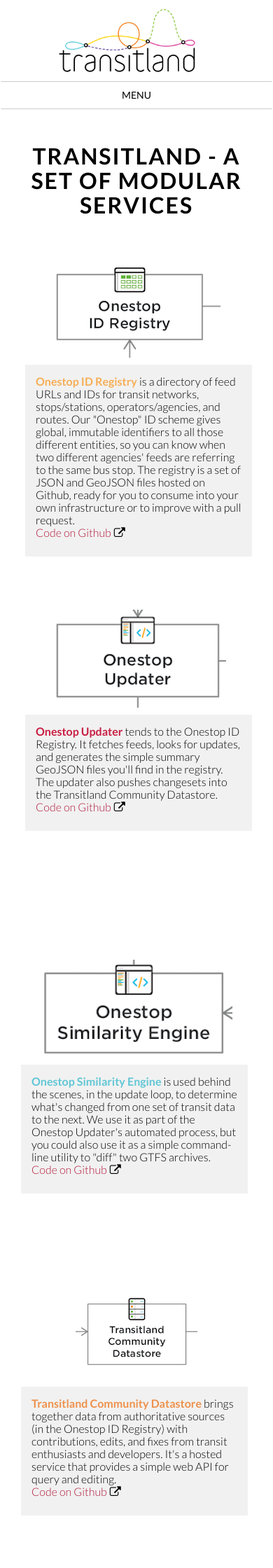
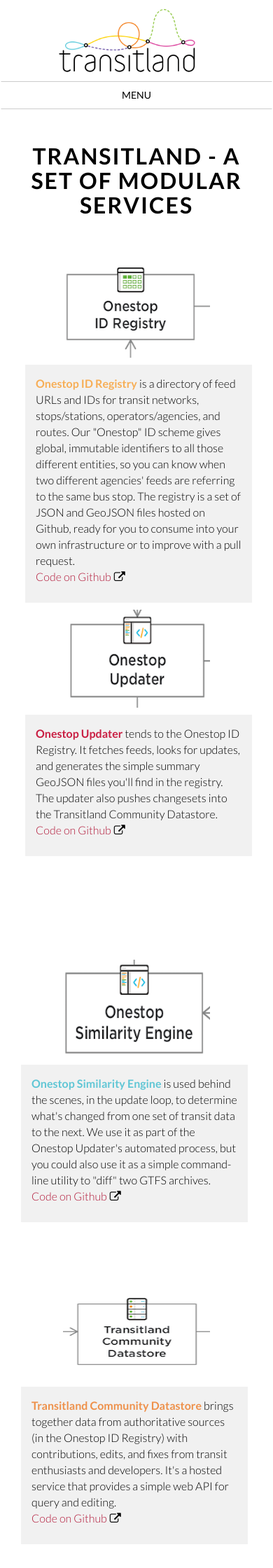
Before and after one commit to transitland/www-transit-land, a Jekyll site: the page built from how-it-works/index.html, in a window 390 px wide. Shown: the top 2240 px of the page at 70% size. Built offline with Jekyll 4.4.1, drawn with Linux system fonts in a browser that asks for light colours; nearby versions of some CDN libraries.

Commit message:
bg image size adjusting for mobile slide

```diff
--- a/_sass/_slide.scss
+++ b/_sass/_slide.scss
@@ -79,10 +79,6 @@
 @include media-query($on-pad){
 
 //temp style for reveal scaling
-  .keep-slide{
-  ///////////
-    min-height:350px;
-  }
 
   .reveal .slides > section{
     display:inline-block;
@@ -98,17 +94,15 @@
   float:left;
   margin-left:15px !important;
   margin-right:15px !important;
-  font-size:16px;
   padding:15px;
   margin-top:150px;
-  line-height:18px;
   }
 
   #slide-{
     @for $i from 1 through 6 {
       &#{$i}{
         background-image:url("../images/slides/hiw_"+ $i +"_mobile.png");
-        background-size: auto 140px;
+        background-size: 210px 140px;
         background-position:50% 0%;
         display:inline-block
       }
```
